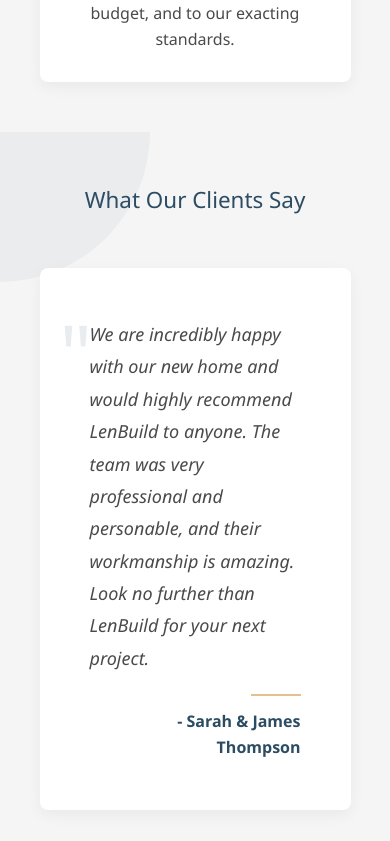
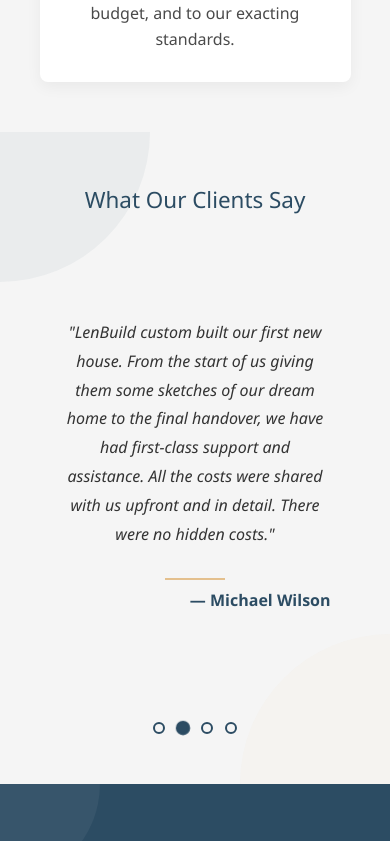
Before and after one commit to Lyfe4/LenBuild, a React (Create React App) app in the folder lenbuild/: page /about in a window 390 px wide. Shown: the part 5280-6121 px from the top of the page. Built offline with nearby package versions, Linux system fonts and the light colour scheme.

Commit message:
enhanced testimonials section

```diff
--- a/lenbuild/src/pages/About/About.css
+++ b/lenbuild/src/pages/About/About.css
@@ -166,7 +166,7 @@
   margin-bottom: var(--spacing-sm);
 }
 
-/* Testimonials Section */
+/* Testimonials Section - Cycling Carousel */
 .testimonials-section {
   background-color: var(--light);
   position: relative;
@@ -195,72 +195,123 @@
   background-color: rgba(228, 192, 142, 0.05); /* Secondary color with opacity */
 }
 
-.testimonials-grid {
-  display: grid;
-  grid-template-columns: repeat(auto-fill, minmax(350px, 1fr));
-  gap: var(--spacing-xl);
+.testimonial-carousel {
   position: relative;
   z-index: 2;
+  max-width: 800px;
+  margin: 0 auto;
+  text-align: center;
 }
 
-.testimonial-card {
-  background-color: white;
-  padding: var(--spacing-xl);
-  border-radius: var(--border-radius-md);
-  box-shadow: var(--box-shadow-light);
-  transition: transform 0.4s ease, box-shadow 0.4s ease;
+.testimonial-display {
+  min-height: 200px;
+  display: flex;
+  flex-direction: column;
+  justify-content: center;
+  padding: var(--spacing-xl) 0;
   position: relative;
-  opacity: 0; /* AOS will handle the visibility */
-}
-
-.testimonial-card:hover {
-  transform: translateY(-5px);
-  box-shadow: var(--box-shadow-medium);
-}
-
-.testimonial-card:before {
-  content: '"';
-  font-size: 80px;
-  position: absolute;
-  top: 20px;
-  left: 20px;
-  color: var(--primary);
-  opacity: 0.1;
-  transition: transform 0.4s ease;
-}
-
-.testimonial-card:hover:before {
-  transform: rotate(10deg) scale(1.2);
 }
 
 .testimonial-content {
-  margin-bottom: var(--spacing-md);
+  margin-bottom: var(--spacing-lg);
+  position: relative;
+  opacity: 0;
+  transform: translateY(20px);
+  animation: slideInFade 0.8s ease-out forwards;
+}
+
+.testimonial-content p {
+  font-size: var(--font-size-large);
   font-style: italic;
+  line-height: 1.8;
+  color: var(--dark);
+  margin: 0;
   position: relative;
   z-index: 1;
 }
 
 .testimonial-author {
+  position: relative;
+  opacity: 0;
+  transform: translateY(15px);
+  animation: slideInFade 0.8s ease-out 0.3s forwards;
+}
+
+.testimonial-author p {
   font-weight: 600;
   color: var(--primary);
-  text-align: right;
+  font-size: var(--font-size-base);
+  margin: 0;
   position: relative;
-  padding-top: 15px;
+  display: inline-block;
+  padding-bottom: 8px;
 }
 
 .testimonial-author::before {
   content: '';
   position: absolute;
-  top: 0;
-  right: 0;
-  width: 50px;
+  bottom: 0;
+  left: 50%;
+  transform: translateX(-50%);
+  width: 60px;
   height: 2px;
   background-color: var(--secondary);
-  transition: width 0.3s ease;
+  transition: width 0.4s ease;
 }
 
-.testimonial-card:hover .testimonial-author::before {
-  width: 100px;
+.testimonial-carousel:hover .testimonial-author::before {
+  width: 120px;
+}
+
+/* Testimonial Indicators */
+.testimonial-indicators {
+  display: flex;
+  justify-content: center;
+  gap: 12px;
+  margin-top: var(--spacing-xl);
+}
+
+.indicator {
+  width: 12px;
+  height: 12px;
+  border-radius: 50%;
+  border: 2px solid var(--primary);
+  background-color: transparent;
+  cursor: pointer;
+  transition: all 0.3s ease;
+  padding: 0;
+}
+
+.indicator:hover {
+  background-color: var(--primary);
+  opacity: 0.7;
+}
+
+.indicator.active {
+  background-color: var(--primary);
+  transform: scale(1.2);
+}
+
+/* Fade transition animation */
+.testimonial-display {
+  position: relative;
+}
+
+@keyframes slideInFade {
+  from {
+    opacity: 0;
+    transform: translateY(20px);
+  }
+  to {
+    opacity: 1;
+    transform: translateY(0);
+  }
+}
+
+/* Smooth transition between testimonials */
+.testimonial-carousel .testimonial-content,
+.testimonial-carousel .testimonial-author {
+  transition: opacity 0.5s ease-out, transform 0.5s ease-out;
 }
 
 /* Responsive */
@@ -277,10 +328,6 @@
   .about-text {
     margin-bottom: var(--spacing-lg);
   }
-
-  .testimonials-grid {
-    grid-template-columns: 1fr;
-  }
 }
 
 @media (max-width: 768px) {
@@ -288,4 +335,17 @@
   .team-grid {
     grid-template-columns: 1fr;
   }
+
+  .testimonial-content p {
+    font-size: var(--font-size-base);
+  }
+
+  .testimonial-content::before {
+    font-size: 80px;
+    top: -20px;
+  }
+
+  .testimonial-carousel {
+    padding: 0 var(--spacing-md);
+  }
 }
--- a/lenbuild/src/pages/About/About.jsx
+++ b/lenbuild/src/pages/About/About.jsx
@@ -1,10 +1,12 @@
-import React, { useEffect } from 'react';
+import React, { useEffect, useState } from 'react';
 import PageHeader from '../../components/PageHeader/PageHeader';
 import CallToAction from '../../components/CallToAction/CallToAction';
 import ParallaxImage from '../../components/ParallaxImage/ParallaxImage';
 import './About.css';
 
 const About = () => {
+  const [currentTestimonial, setCurrentTestimonial] = useState(0);
+
   // Breadcrumbs for the page header
   const breadcrumbs = [
     { text: 'About Us' }
@@ -77,6 +79,15 @@
       author: "John & Emily Parker"
     }
   ];
+
+  // Auto-cycle testimonials
+  useEffect(() => {
+    const interval = setInterval(() => {
+      setCurrentTestimonial((prev) => (prev + 1) % testimonials.length);
+    }, 5000); // Change every 5 seconds
+
+    return () => clearInterval(interval);
+  }, [testimonials.length]);
 
   // Scroll to section if hash in URL
   useEffect(() => {
@@ -163,22 +174,27 @@
         <div className="container">
           <h2 className="section-title" data-aos="fade-up">What Our Clients Say</h2>
 
-          <div className="testimonials-grid">
-            {testimonials.map((testimonial, index) => (
-              <div
-                className="testimonial-card"
-                data-aos="fade-up"
-                data-aos-delay={index * 100}
-                key={index}
-              >
-                <div className="testimonial-content">
-                  <p>{testimonial.content}</p>
-                </div>
-                <div className="testimonial-author">
-                  <p>- {testimonial.author}</p>
-                </div>
+          <div className="testimonial-carousel">
+            <div className="testimonial-display" key={currentTestimonial}>
+              <div className="testimonial-content">
+                <p>"{testimonials[currentTestimonial].content}"</p>
               </div>
-            ))}
+              <div className="testimonial-author">
+                <p>— {testimonials[currentTestimonial].author}</p>
+              </div>
+            </div>
+
+            {/* Testimonial indicators */}
+            <div className="testimonial-indicators">
+              {testimonials.map((_, index) => (
+                <button
+                  key={index}
+                  className={`indicator ${index === currentTestimonial ? 'active' : ''}`}
+                  onClick={() => setCurrentTestimonial(index)}
+                  aria-label={`Go to testimonial ${index + 1}`}
+                />
+              ))}
+            </div>
           </div>
         </div>
       </section>
```
